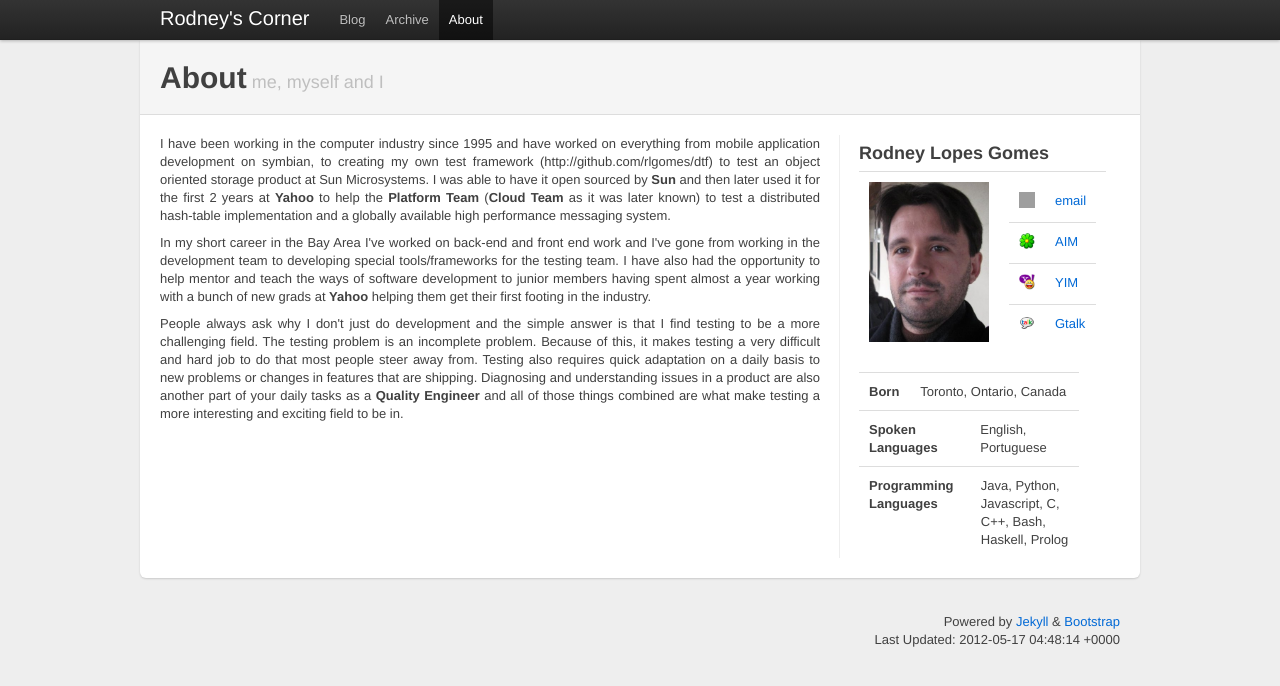
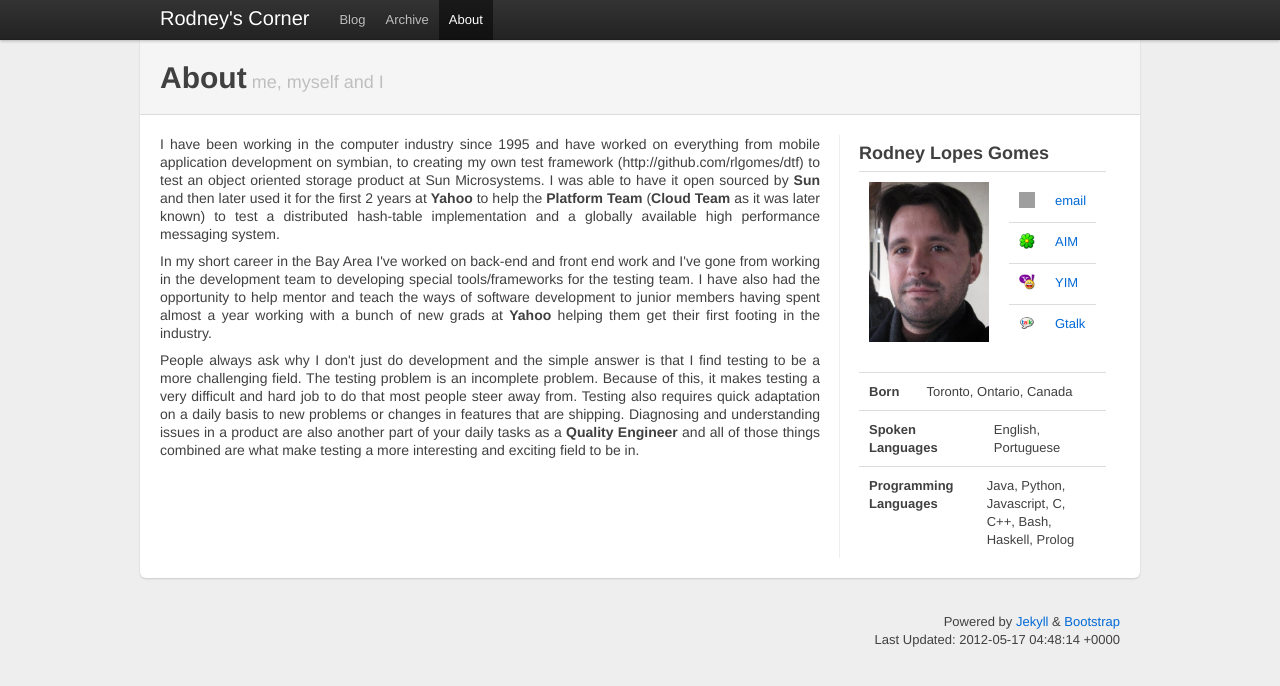
Before and after one commit to rlgomes/rlgomes.github.com, a Jekyll site: the page built from about.html, in a window 1280 px wide. Shown: the top 686 px of the page. Built offline with Jekyll 4.4.1, drawn with Linux system fonts in a browser that asks for light colours; grey boxes are pictures that could not be loaded.

Commit message:
- small tweak to font size - small tweak to the information on the side panel of the About page

```diff
--- a/_layouts/about.html
+++ b/_layouts/about.html
@@ -15,11 +15,12 @@
         <link href="/css/main.css" rel="stylesheet"/>
 
 	    <style>
-	       .special_table {
+	       .fixed_table_size {
+	           width: 247px;
+	       }
+	       .remove_top_bottom_margins {
 	           margin-top: 0px;
 	           margin-bottom: 0px;
-	           margin-left: 0px;
-	           margin-right: 0px;
 	       }
 	    </style>
     </head>
@@ -82,7 +83,7 @@
           </div>
           <div class="span4">
              <h3>Rodney Lopes Gomes</h3>
-             <table class="special_table">
+             <table class="remove_top_bottom_margins fixed_table_size">
                 <tr>
                     <td><div id="image"><img src="images/me.jpg" width="120" height="160"></div></td>
                     <td>
@@ -124,19 +125,22 @@
 		        </tr>
  		     </td>
 		    </table>
-		    <table class="special_table">
-		        <tr class="special_table">
-		          <td class="special_table"><b>Born</b></td><td>Toronto, Ontario, Canada</td>
+		    <table class="remove_top_bottom_margins fixed_table_size">
+		        <tr class="remove_top_bottom_margins">
+		          <td class="remove_top_bottom_margins"><b>Born</b></td>
+		          <td>Toronto, Ontario, Canada</td>
 		        </tr>
 		    </table>
-		    <table class="special_table">
-		        <tr class="special_table">
-		          <td class="special_table"><b>Spoken Languages</b></td><td>English, Portuguese</td>
+		    <table class="remove_top_bottom_margins fixed_table_size">
+		        <tr class="remove_top_bottom_margins">
+		          <td class="remove_top_bottom_margins"><b>Spoken Languages</b></td>
+		          <td>English, Portuguese</td>
 		        </tr>
 		    </table>
-		    <table class="special_table">
-		        <tr class="special_table">
-		          <td class="special_table"><b>Programming Languages</b></td><td>Java, Python, Javascript, C, C++, Bash, Haskell, Prolog</td>
+		    <table class="remove_top_bottom_margins fixed_table_size">
+		        <tr class="remove_top_bottom_margins">
+		          <td class="remove_top_bottom_margins"><b>Programming Languages</b></td>
+		          <td>Java, Python, Javascript, C, C++, Bash, Haskell, Prolog</td>
 		        </tr>
 		    </table>
           </div>
--- a/css/main.css
+++ b/css/main.css
@@ -14,6 +14,7 @@ console {
 
 p {
 	text-align: justify;
+	font-size: 14px;
 }
 
 /* below are all of the highlight css rules required for code highlighting */
```
